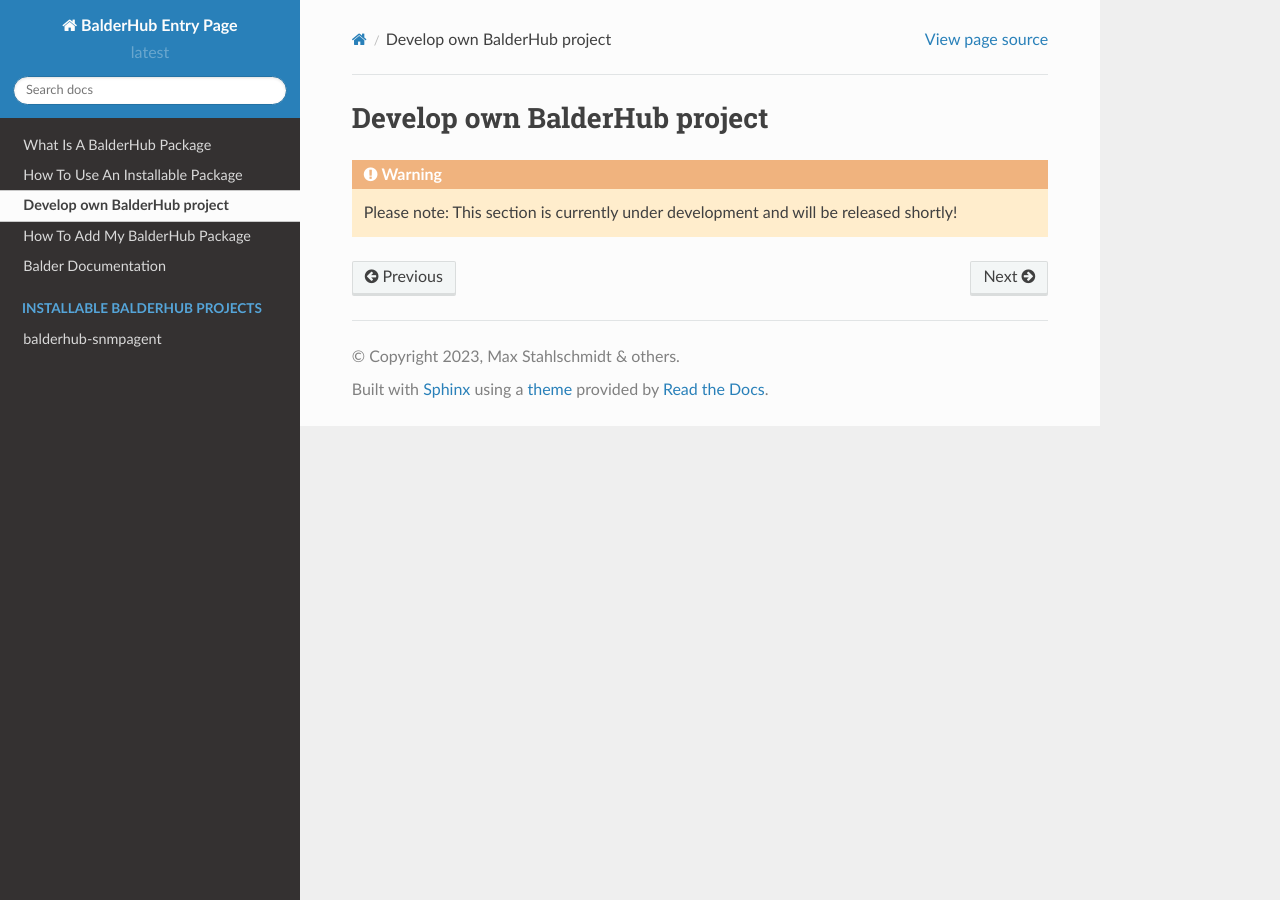
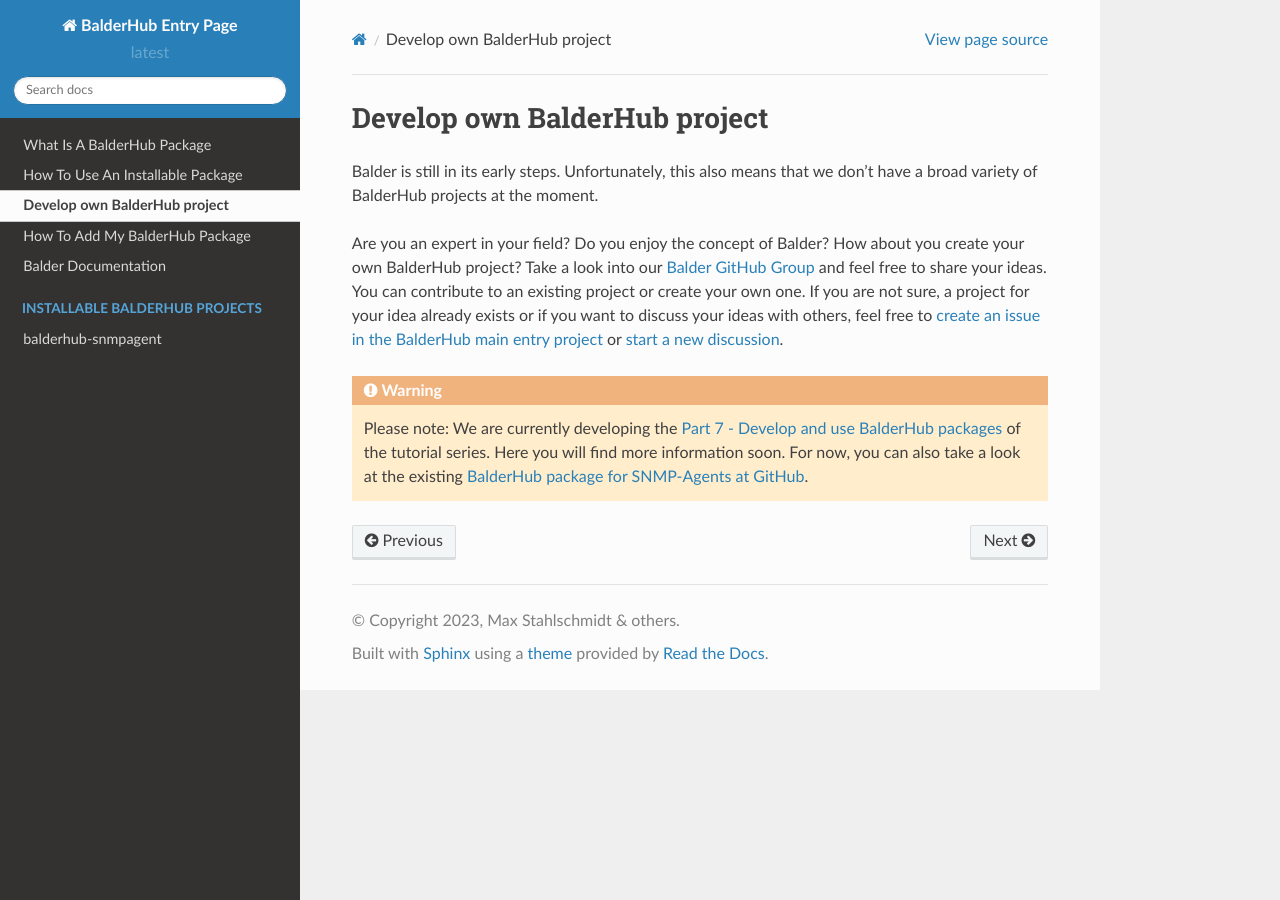
Before and after one commit to balder-dev/hub.balder.dev, a Sphinx documentation site: the page built from doc/source/develop_own.rst, in a window 1280 px wide. Built offline with Sphinx 7.4.7 and the Read the Docs theme 2.0.0, drawn with Linux system fonts in a browser that asks for light colours.

Commit message:
docs(develop_own.rst): complete section `Develop own BalderHub project`

```diff
--- a/doc/source/develop_own.rst
+++ b/doc/source/develop_own.rst
@@ -1,5 +1,18 @@
 Develop own BalderHub project
 *****************************
 
+Balder is still in its early steps. Unfortunately, this also means that we don't have a broad variety of BalderHub
+projects at the moment.
+
+Are you an expert in your field? Do you enjoy the concept of Balder? How about you create your own BalderHub project?
+Take a look into our `Balder GitHub Group <https://github.com/balder-dev>`_ and feel free to share your ideas. You can
+contribute to an existing project or create your own one. If you are not sure, a project for your idea already exists
+or if you want to discuss your ideas with others, feel free to
+`create an issue in the BalderHub main entry project <https://github.com/balder-dev/hub.balder.dev/issues>`_ or
+`start a new discussion <https://github.com/balder-dev/hub.balder.dev/discussions>`_.
+
 .. warning::
-    Please note: This section is currently under development and will be released shortly!
+    Please note: We are currently developing the
+    `Part 7 - Develop and use BalderHub packages <https://docs.balder.dev/en/latest/tutorial_guide/07_convert_in_balderhub.html>`_
+    of the tutorial series. Here you will find more information soon. For now, you can also take a look at the existing
+    `BalderHub package for SNMP-Agents at GitHub <https://github.com/balder-dev/balderhub-snmpagent>`_.
```
